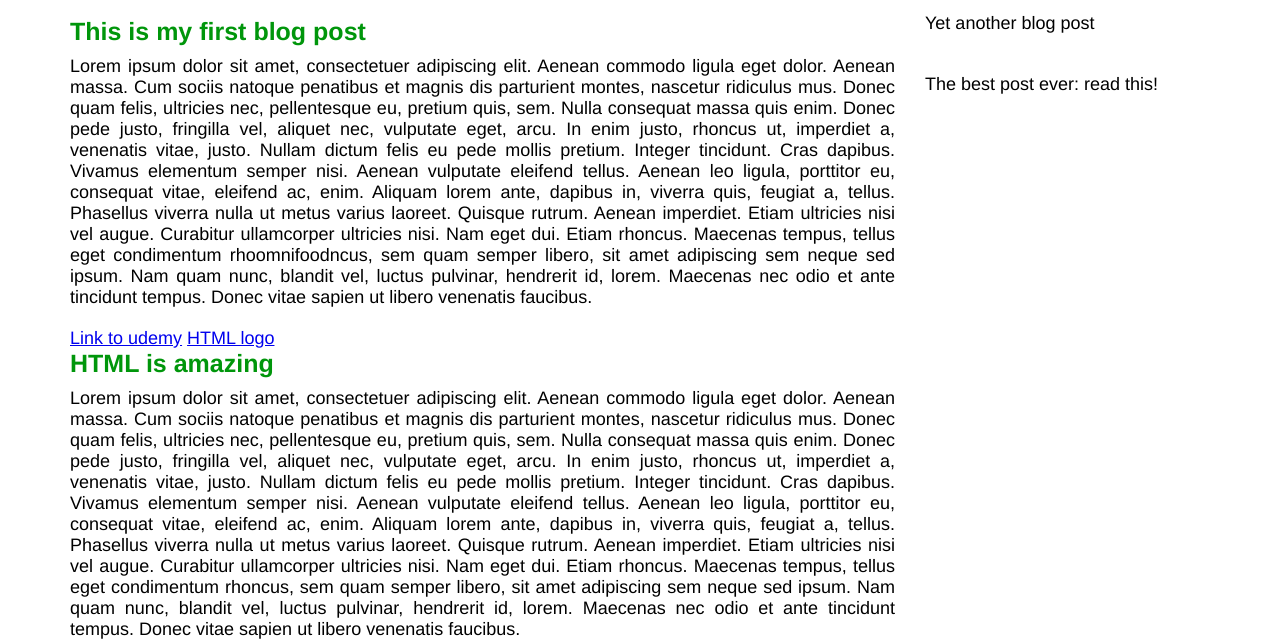
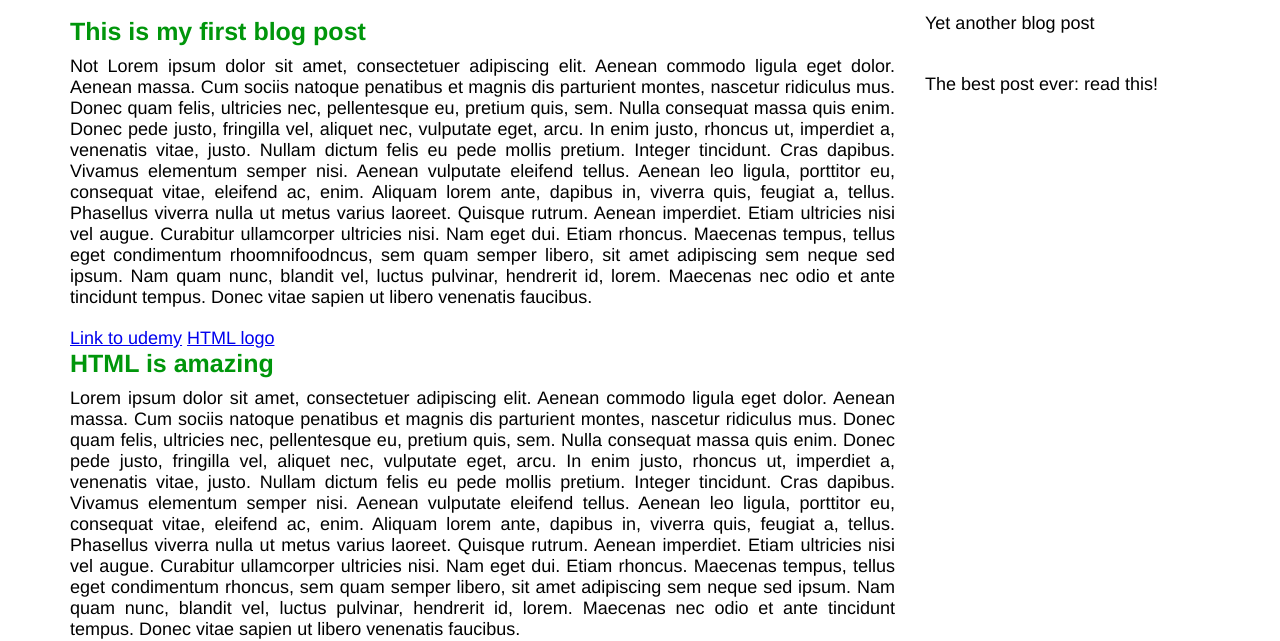
Before and after one commit to trimTheCat/html_css_traning_1, a plain HTML site: page index.html in a window 1280 px wide. Shown: the part 68-709 px from the top of the page. Drawn offline with Linux system fonts and the light colour scheme.

Commit message:
Addited HTML

```diff
--- a/index.html
+++ b/index.html
@@ -13,7 +13,7 @@
       <p class="date">March 11th, 2015</p>
       <h2>This is my first blog post</h2>
       <p class="main-text">
-        Lorem ipsum dolor sit amet, consectetuer adipiscing elit. Aenean commodo ligula eget dolor. Aenean massa. Cum sociis natoque penatibus et magnis dis parturient montes, nascetur ridiculus mus. Donec quam felis, ultricies nec, pellentesque eu, pretium quis,
+        Not Lorem ipsum dolor sit amet, consectetuer adipiscing elit. Aenean commodo ligula eget dolor. Aenean massa. Cum sociis natoque penatibus et magnis dis parturient montes, nascetur ridiculus mus. Donec quam felis, ultricies nec, pellentesque eu, pretium quis,
         sem. Nulla consequat massa quis enim. Donec pede justo, fringilla vel, aliquet nec, vulputate eget, arcu. In enim justo, rhoncus ut, imperdiet a, venenatis vitae, justo. Nullam dictum felis eu pede mollis pretium. Integer tincidunt. Cras dapibus.
         Vivamus elementum semper nisi. Aenean vulputate eleifend tellus. Aenean leo ligula, porttitor eu, consequat vitae, eleifend ac, enim. Aliquam lorem ante, dapibus in, viverra quis, feugiat a, tellus. Phasellus viverra nulla ut metus varius laoreet.
         Quisque rutrum. Aenean imperdiet. Etiam ultricies nisi vel augue. Curabitur ullamcorper ultricies nisi. Nam eget dui. Etiam rhoncus. Maecenas tempus, tellus eget condimentum rhoomnifoodncus, sem quam semper libero, sit amet adipiscing sem neque
```
